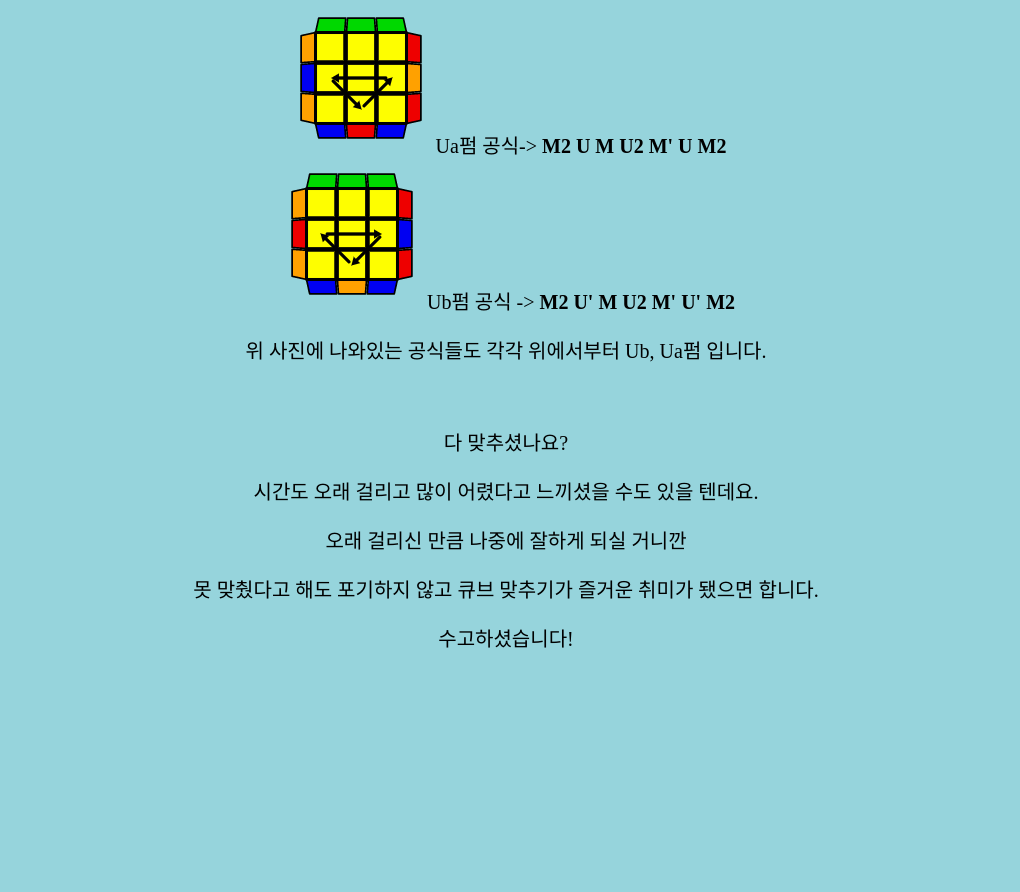
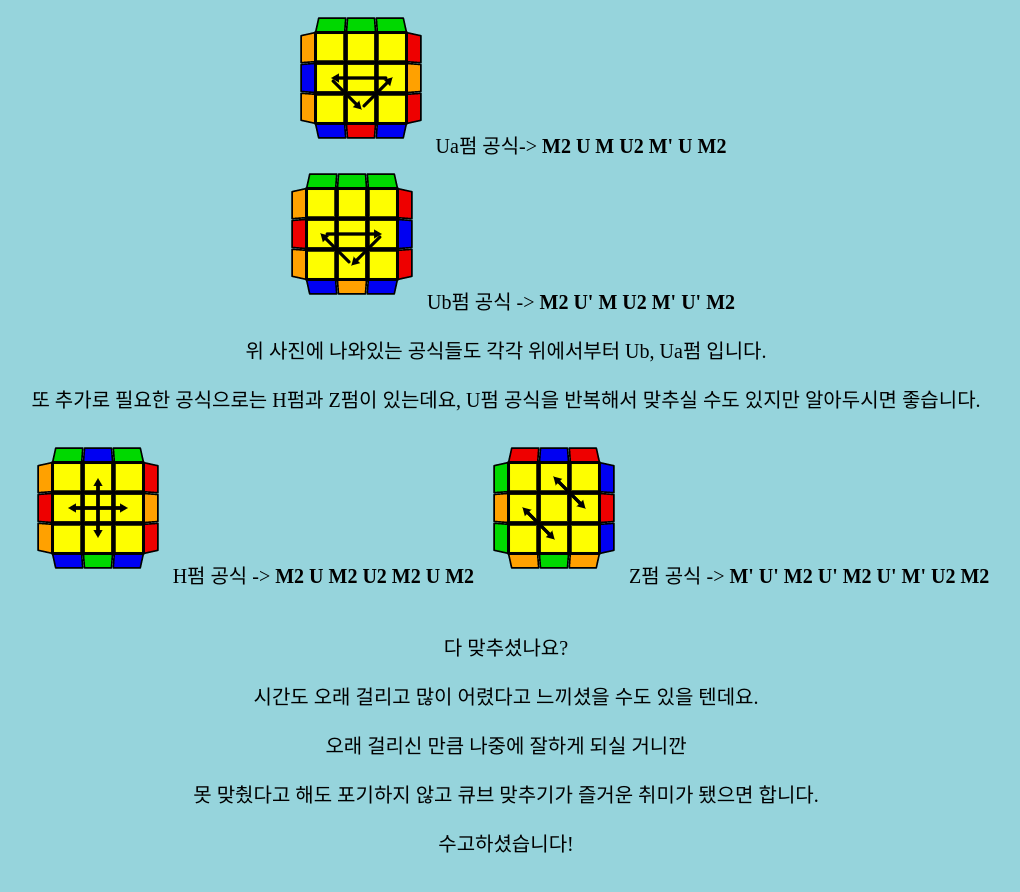
Before and after one commit to unicornddong99/lifeonearth, a plain HTML site: page 3x3x3_큐브_맞추기.html in a window 1280 px wide. Shown: the part 9577-10469 px from the top of the page, without its empty margins (134-1154 px from the left). Before the commit the page ends 10280 px from the top, so only its background shows below. Drawn offline with Linux system fonts and the light colour scheme.

Commit message:
6월 16일

```diff
--- a/3x3x3_큐브_맞추기.html
+++ b/3x3x3_큐브_맞추기.html
@@ -107,7 +107,10 @@
     <p>사진에 나와있는 공식도 좋지만, 더 괜찮은 공식을 알려드리자면</p>
     <img src="./image/Ua펌.png" alt="uaperm">Ua펌 공식-> <strong>M2 U M U2 M' U M2</strong><br>
     <img src="./image/Ub펌.png" alt="ubperm">Ub펌 공식 -> <strong>M2 U' M U2 M' U' M2</strong>
-    <p>위 사진에 나와있는 공식들도 각각 위에서부터 Ub, Ua펌 입니다.</p><br>
+    <p>위 사진에 나와있는 공식들도 각각 위에서부터 Ub, Ua펌 입니다.</p>
+    <p>또 추가로 필요한 공식으로는 H펌과 Z펌이 있는데요, U펌 공식을 반복해서 맞추실 수도 있지만 알아두시면 좋습니다.</p>
+    <img src="./image/H펌.png" alt="hperm">H펌 공식 -> <strong>M2 U M2 U2 M2 U M2</strong>
+    <img src="./image/Z펌.png" alt="zperm">Z펌 공식 -> <strong>M' U' M2 U' M2 U' M' U2 M2</strong><br><br>
     <p>다 맞추셨나요?</p>
     <p>시간도 오래 걸리고 많이 어렸다고 느끼셨을 수도 있을 텐데요.</p>
     <p>오래 걸리신 만큼 나중에 잘하게 되실 거니깐</p>
```
Also changed, not shown: image/H펌.png (added), image/Z펌.png (added).
